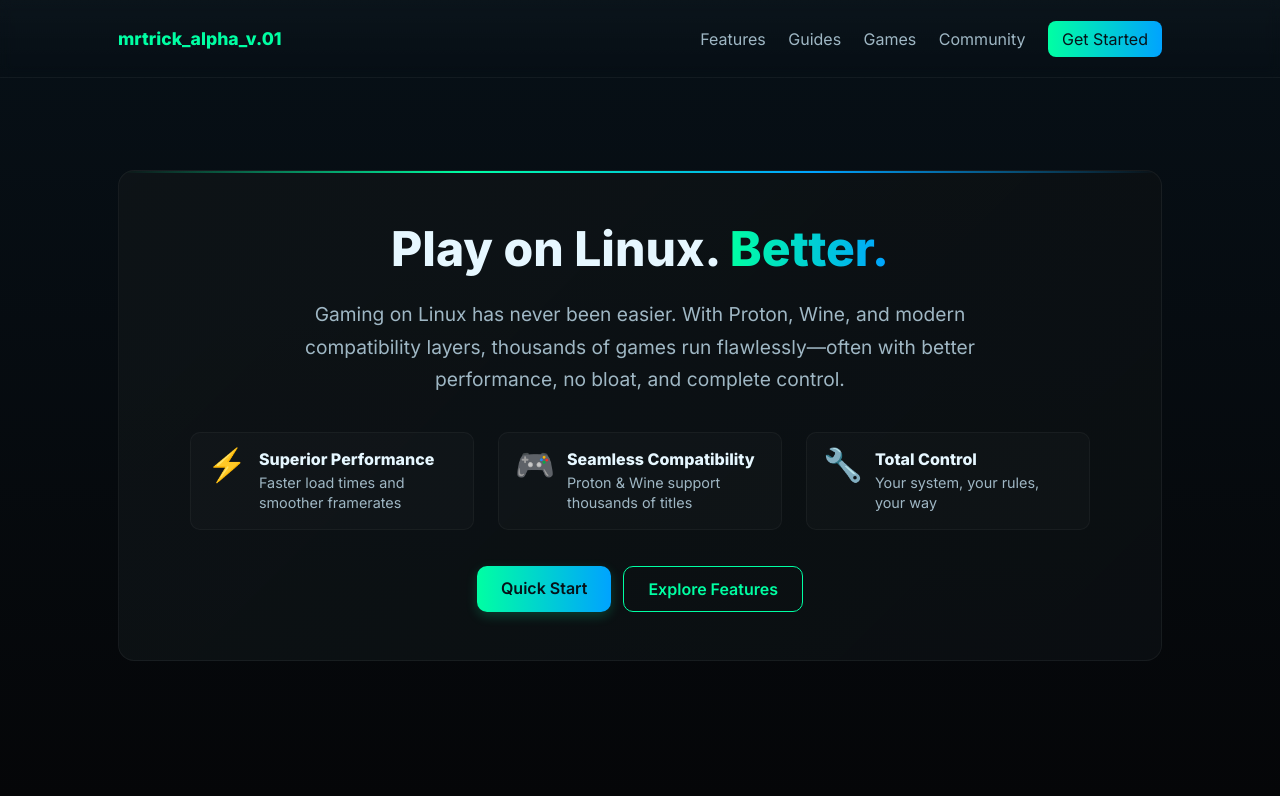
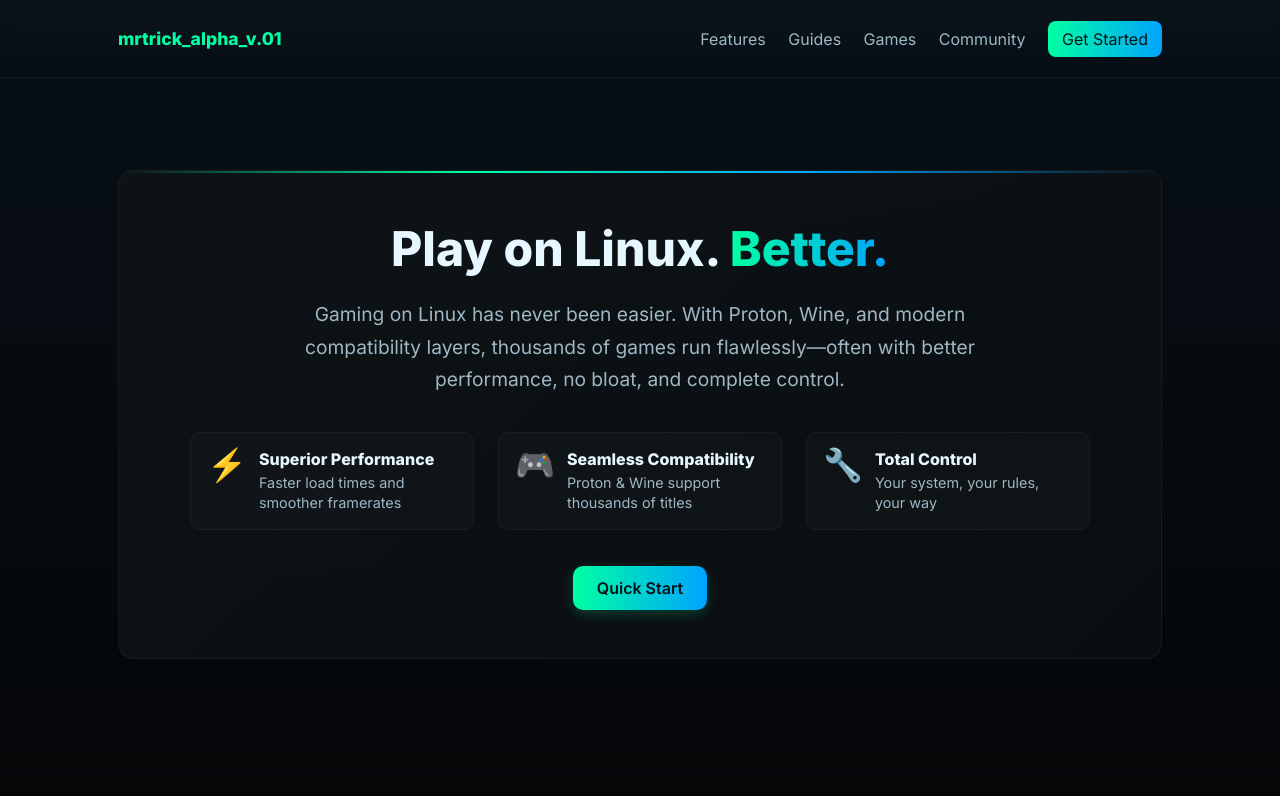
Before and after one commit to mrtrick37/mrtrick, a plain HTML site: page index.html in a window 1280 px wide. Shown: the top 796 px of the page. Drawn offline with Linux system fonts and the light colour scheme.

Commit message:
Remove 'Explore Features' button from hero section

```diff
--- a/index.html
+++ b/index.html
@@ -57,7 +57,6 @@
               </div>
               <div class="hero-actions">
                 <a id="download" class="btn primary" href="quickstart.html">Quick Start</a>
-                <a class="btn ghost" href="#features">Explore Features</a>
               </div>
             </div>
           </div>
```
